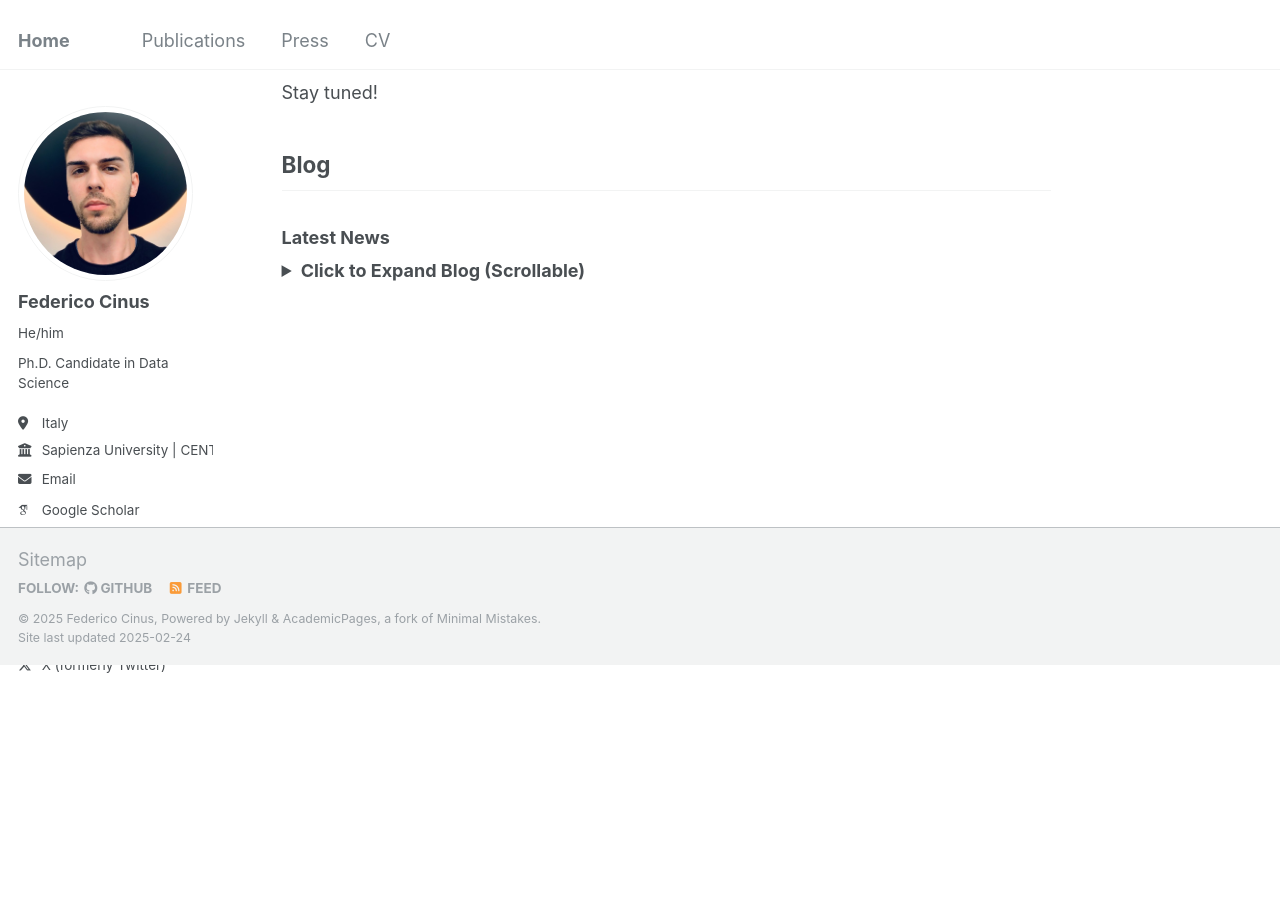
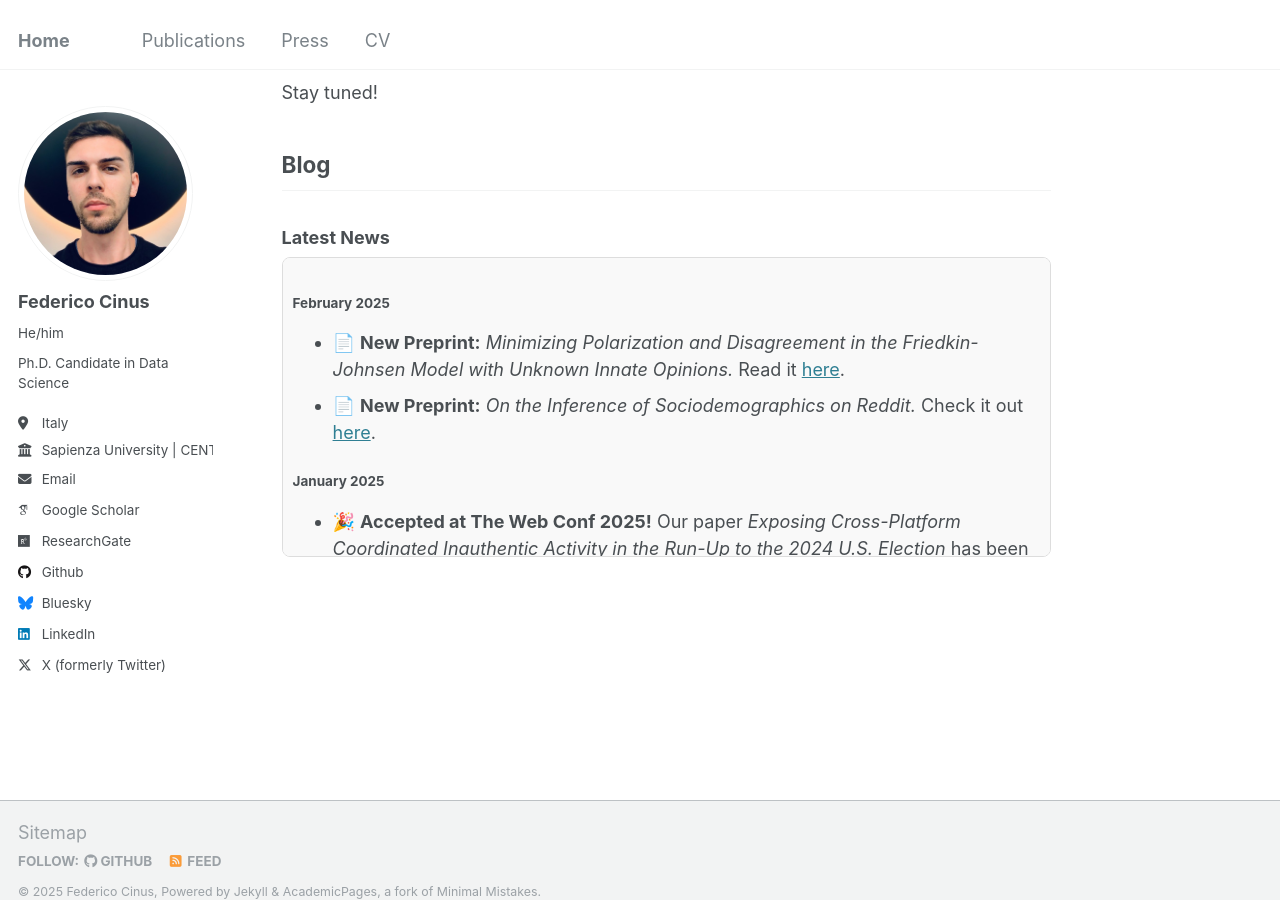
Before and after one commit to FedericoCinus/website, a Jekyll site: the page built from _pages/about.md, in a window 1280 px wide and 900 px high, scrolled down 1242 px. Built offline with Jekyll 4.4.1, drawn with Linux system fonts in a browser that asks for light colours; some web fonts are replaced; before the commit the page ends 1907 px from its top, so only the background shows below that.

Commit message:
Update about.md

```diff
--- a/_pages/about.md
+++ b/_pages/about.md
@@ -48,22 +48,31 @@ Stay tuned!
 
 ### Latest News
 
-<details>
-  <summary><strong>Click to Expand Blog (Scrollable)</strong></summary>
+<div style="max-height: 300px; overflow-y: auto; padding: 10px; border: 1px solid #ddd; background: #f9f9f9; border-radius: 8px;">
 
-  <pre style="max-height: 300px; overflow-y: auto; padding: 10px; border: 1px solid #ddd; background: #f9f9f9; border-radius: 8px; white-space: normal;">
+<h4>February 2025</h4>
+<ul>
+  <li>📄 <b>New Preprint:</b> <i>Minimizing Polarization and Disagreement in the Friedkin-Johnsen Model with Unknown Innate Opinions.</i>
+    Read it <a href="https://arxiv.org/abs/2501.16076" target="_blank">here</a>.
+  </li>
+  <li>📄 <b>New Preprint:</b> <i>On the Inference of Sociodemographics on Reddit.</i>
+    Check it out <a href="https://arxiv.org/abs/2502.05049" target="_blank">here</a>.
+  </li>
+</ul>
 
-  #### **February 2025**
-  - 📄 **New Preprint:** *Minimizing Polarization and Disagreement in the Friedkin-Johnsen Model with Unknown Innate Opinions.* Read it [here](https://arxiv.org/abs/2501.16076).
-  - 📄 **New Preprint:** *On the Inference of Sociodemographics on Reddit.* Check it out [here](https://arxiv.org/abs/2502.05049).
+<h4>January 2025</h4>
+<ul>
+  <li>🎉 <b>Accepted at The Web Conf 2025!</b> Our paper <i>Exposing Cross-Platform Coordinated Inauthentic Activity in the Run-Up to the 2024 U.S. Election</i> has been accepted!
+    Read the preprint <a href="https://arxiv.org/abs/2410.22716" target="_blank">here</a>.
+  </li>
+</ul>
 
-  #### **January 2025**
-  - 🎉 **Accepted at The Web Conf 2025!** Our paper *Exposing Cross-Platform Coordinated Inauthentic Activity in the Run-Up to the 2024 U.S. Election* has been accepted! Read the preprint [here](https://arxiv.org/abs/2410.22716).
+<h4>December 2024</h4>
+<ul>
+  <li>🎓 I'm happy to be reviewing papers for The Web Conference 2025.</li>
+  <li>📄 We've just published a preprint exploring how large language models can generate content optimized for user engagement using "social" reinforcement learning and opinion dynamics.
+    Check it out <a href="https://arxiv.org/abs/2411.13187" target="_blank">here</a>.
+  </li>
+</ul>
 
-  #### **December 2024**
-  1. I'm happy to be reviewing papers for The Web Conference 2025.
-  2. 📄 We've just published a preprint exploring how large language models can generate content optimized for user engagement using "social" reinforcement learning and opinion dynamics. Check out the preprint [here](https://arxiv.org/abs/2411.13187).
-
-  </pre>
-
-</details>
+</div>
```
